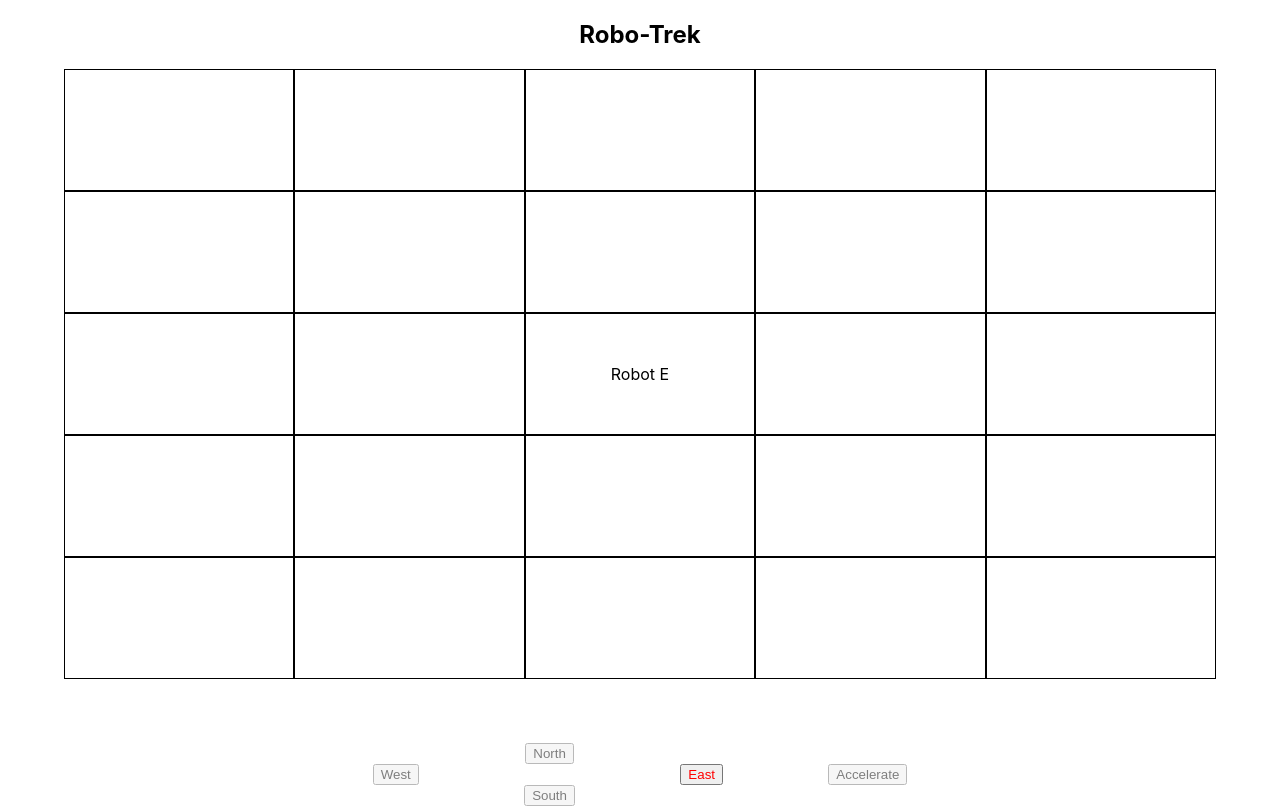
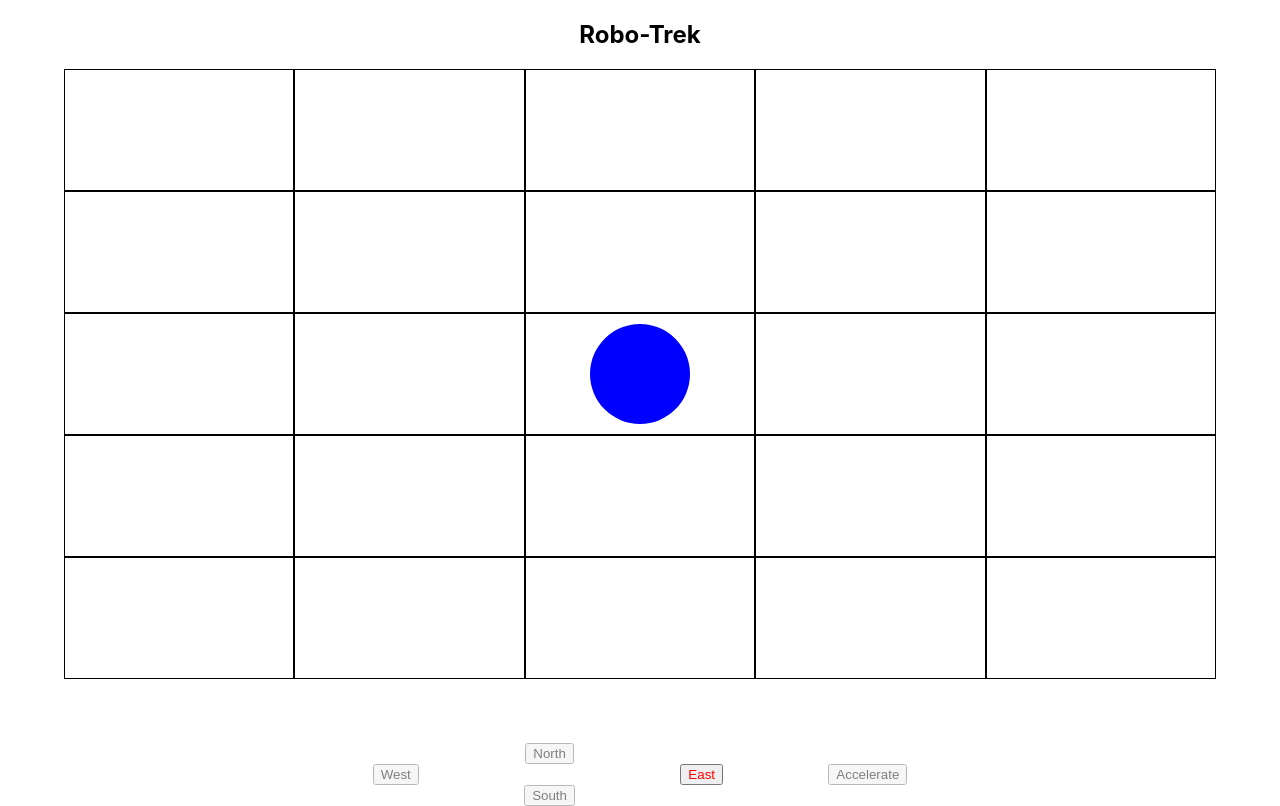
Before and after one commit to kylewjackson/robot, a React (Create React App) app in the folder robot-app.nosync/: page / in a window 1280 px wide. Built offline with nearby package versions, Linux system fonts and the light colour scheme.

Commit message:
direction transition with css trnasition group

```diff
--- a/robot-app.nosync/package.json
+++ b/robot-app.nosync/package.json
@@ -5,7 +5,8 @@
   "dependencies": {
     "react": "^16.10.1",
     "react-dom": "^16.10.1",
-    "react-scripts": "3.2.0"
+    "react-scripts": "3.2.0",
+    "react-transition-group": "^1.2.1"
   },
   "scripts": {
     "start": "react-scripts start",
--- a/robot-app.nosync/src/App.css
+++ b/robot-app.nosync/src/App.css
@@ -57,3 +57,93 @@
     button.active {
       color: red;
     }
+
+
+    #robot {
+      display: block;
+      position: relative;
+      width: 100px;
+      height: 100px;
+      background-color: blue;
+      border-radius: 50%;
+    }
+
+      /* Move East */
+
+      .robot-east-enter {
+        left: -133%;
+      }
+
+      .robot-east-enter.robot-east-enter-active {
+        transition: .2s;
+        left: 0;
+      }
+
+      .robot-east-leave {
+        left: 0;
+      }
+
+      .robot-east-leave.robot-east-leave-active {
+        transition: .2s;
+        left: 133%;
+      }
+
+      /* Move West */
+
+      .robot-west-enter {
+        right: -133%;
+      }
+
+      .robot-west-enter.robot-west-enter-active {
+        transition: .2s;
+        right: 0;
+      }
+
+      .robot-west-leave {
+        right: 0;
+      }
+
+      .robot-west-leave.robot-west-leave-active {
+        transition: .2s;
+        right: 133%;
+      }
+
+      /* Move North */
+
+      .robot-north-enter {
+        bottom: -100%;
+      }
+
+      .robot-north-enter.robot-north-enter-active {
+        transition: .2s;
+        bottom: 0;
+      }
+
+      .robot-north-leave {
+        bottom: 0;
+      }
+
+      .robot-north-leave.robot-north-leave-active {
+        transition: .2s;
+        bottom: 100%;
+      }
+
+      /* Move South */
+
+      .robot-south-enter {
+        top: -100%;
+      }
+
+      .robot-south-enter.robot-south-enter-active {
+        transition: .2s;
+        top: 0;
+      }
+
+      .robot-south-leave {
+        top: 0;
+      }
+
+      .robot-south-leave.robot-south-leave-active {
+        transition: .2s;
+        top: 100%;
+      }
--- a/robot-app.nosync/src/App.js
+++ b/robot-app.nosync/src/App.js
@@ -1,5 +1,6 @@
 import React from 'react';
 import './App.css';
+import { CSSTransitionGroup } from 'react-transition-group';
 
 const count = 5;
 const cardinals = ['North', 'South', 'West', 'East'];
@@ -47,6 +48,7 @@ class App extends React.Component {
         row={this.state.row === i + 1 ? this.state.row : false}
         col={this.state.col}
         direction={this.state.direction}
+        active={this.state.active}
       />
     );
     return (
@@ -73,6 +75,7 @@ class App extends React.Component {
         row={props.row}
         col={props.row && props.col === i + 1 ? props.col : false}
         direction={props.direction}
+        active={props.active}
       />
     );
     return (
@@ -84,10 +87,11 @@ class App extends React.Component {
 
     function Cell(props) {
       const robot = props.row && props.col ? true : false;
-      const face = props.direction[0] < 0 ? 'Robot N' : props.direction[0] > 0 ? 'Robot S' : props.direction[1] > 0 ? 'Robot E' : 'Robot W';
       return (
         <div className={`cell-${props.num}`}>
-          {robot ? <span id="robot">{face}</span> : null}
+          <CSSTransitionGroup transitionName={`robot-${props.active}`} transitionEnterTimeout={200} transitionLeaveTimeout={200}>
+            {robot ? <span id="robot"></span> : null}
+          </CSSTransitionGroup>
         </div>
       );
     };
```
Also changed, not shown: 1 other file (tests, documents, lock files or other folders).
